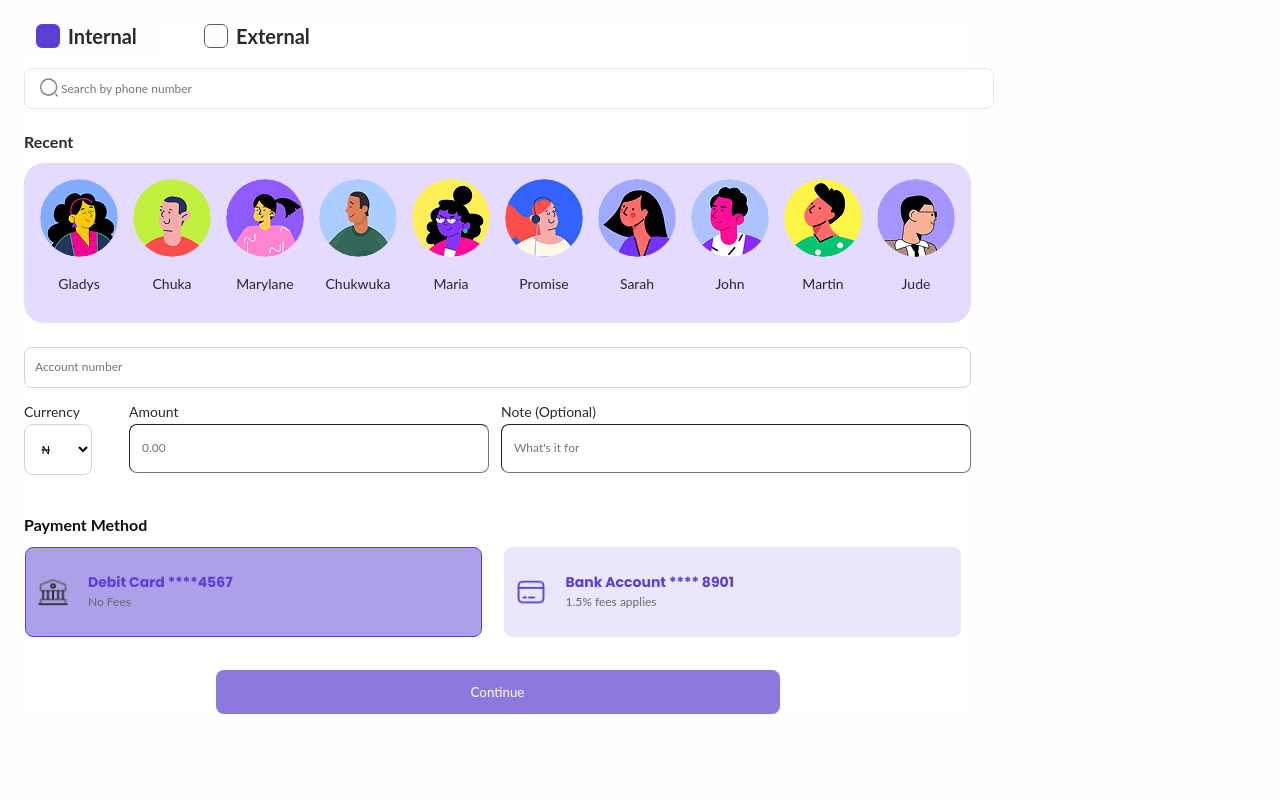
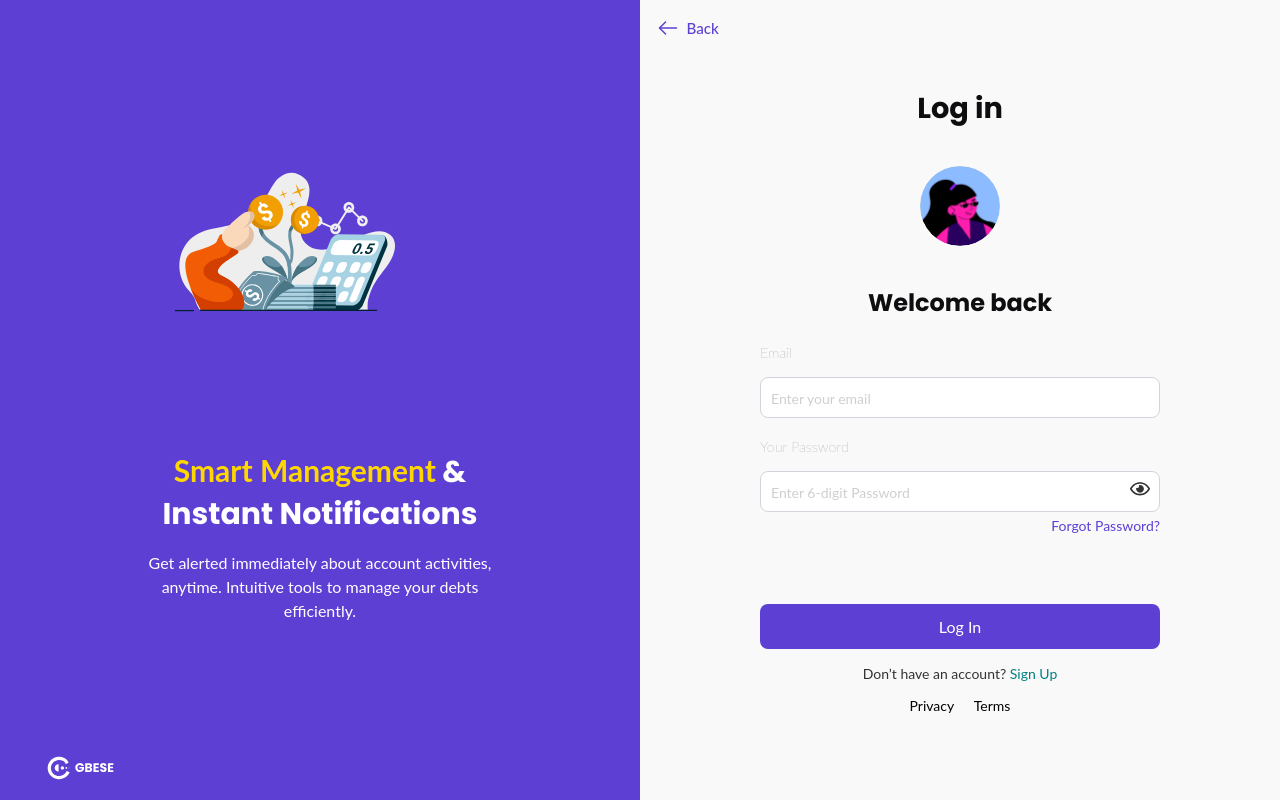
Before and after one commit to Danieljosh-uduma/Gbese, a React (Vite) app: page / in a window 1280 px wide. Built offline with nearby package versions, Linux system fonts and the light colour scheme; a web font is replaced by a local one.

Commit message:
responsiveness added

```diff
--- a/src/App.tsx
+++ b/src/App.tsx
@@ -1,15 +1,13 @@
 import MainRouter from './router'
-import AuthProvider from './components/auth/AuthProvider'
-import SendMoney from './pages/Sendmoney/SendMoneyPage'
+import AuthProvider from './components/auth/AuthProvider';
 import './App.css'
 
 function App() {
 
   return (
-    // <AuthProvider>
-    //   <MainRouter />
-    // </AuthProvider>
-    <SendMoney />
+    <AuthProvider>
+      <MainRouter />
+    </AuthProvider>
   )
 }
 
--- a/src/pages/Sendmoney/Mediaquery.css
+++ b/src/pages/Sendmoney/Mediaquery.css
@@ -129,8 +129,9 @@
 /* Continue button */
 .continue-button {
     margin-top: 2rem;
-    padding: 14px 20px;
+    padding: 8px 18px;
     max-width: 100%;
+    height: 45px;
 }
 
 /* Modals */
--- a/src/pages/Sendmoney/SendMoneyPage.css
+++ b/src/pages/Sendmoney/SendMoneyPage.css
@@ -63,6 +63,11 @@
     align-items: center;
     justify-content: center;
     border-radius: 6px;
+    }
+
+    .toggle-checkbox img {
+        width: 12px;
+        height: 12px;
     }
 
     .toggle-checkbox.active {
@@ -493,13 +498,16 @@
     }
 
     .continue-button {
-    margin-top: 3rem;
+    margin-top: 70px;
     width: 100%;
-    max-width: 564px;
+    max-width:654px;
+    height: 50px;
     margin-left: auto;
     margin-right: auto;
     display: block;
-    gap: 8px;
+    gap: 12px;
+    font-family: Poppins;
+    font-size: 16px;
     border-radius: 8px;
     padding-top: 16px;
     padding-right: 24px;
--- a/src/pages/Sendmoney/SendMoneyPage.tsx
+++ b/src/pages/Sendmoney/SendMoneyPage.tsx
@@ -18,7 +18,6 @@
     // Transaction flow state
     const [showConfirmation, setShowConfirmation] = useState(false);
     const [showSuccess, setShowSuccess] = useState(false);
-
     // Payment methods state
     const [paymentMethods, setPaymentMethods] = useState<PaymentMethod[]>([
         { type: 'card', lastFour: '4567', selected: true },
@@ -220,7 +219,7 @@
     onChange={() => toggleViewMode('internal')}
     />
     <span className={`toggle-button ${viewMode === 'internal' ? 'active' : 'inactive'}`}>
-    <span className={`toggle-checkbox ${viewMode === 'internal' ? 'active' : 'inactive'}`}></span>
+    <span className={`toggle-checkbox ${viewMode === 'internal' ? 'active' : 'inactive'}`}><img src="/src/assets/images/icons/Vector.png"/></span>
     Internal
     </span>
 </label>
@@ -233,7 +232,7 @@
     onChange={() => toggleViewMode('external')}
     />
     <span className={`toggle-button ${viewMode === 'external' ? 'active' : 'inactive'}`}>
-    <span className={`toggle-checkbox ${viewMode === 'external' ? 'active' : 'inactive'}`}></span>
+    <span className={`toggle-checkbox ${viewMode === 'external' ? 'active' : 'inactive'}`}><img src="/src/assets/images/icons/Vector.png"/></span>
     External
     </span>
 </label>
```
Also changed, not shown: src/assets/images/icons/Vector.png (added). Lines whose indentation alone changed are shown as unchanged.
